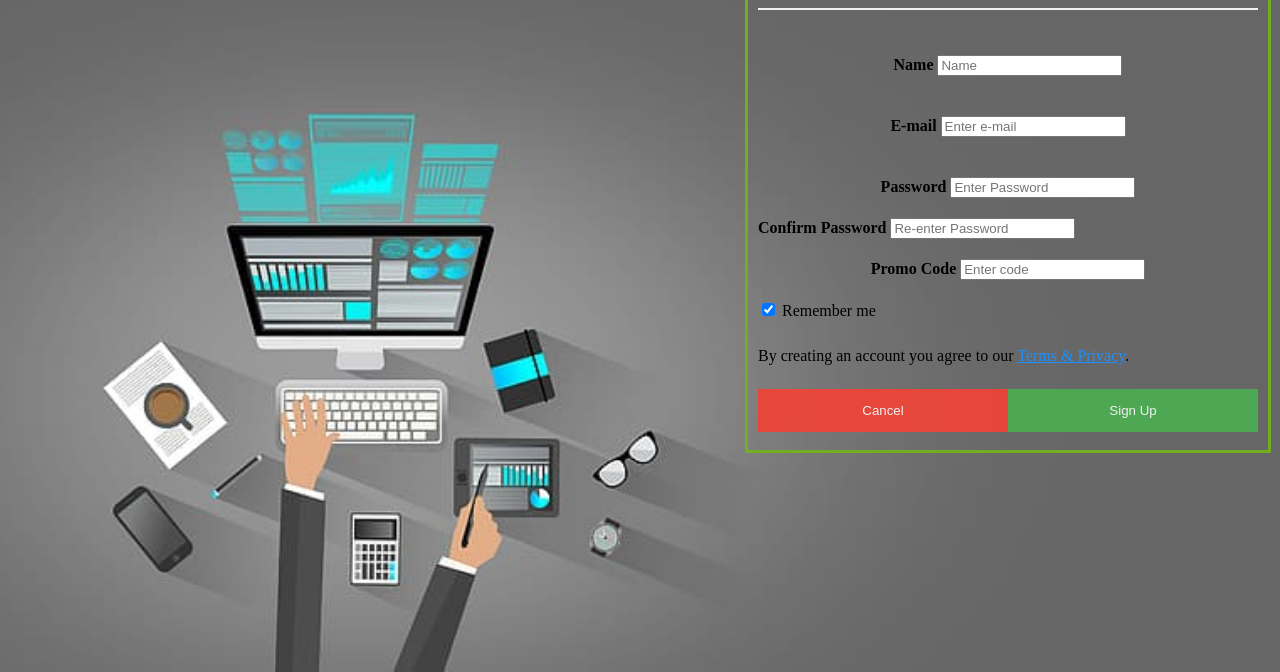
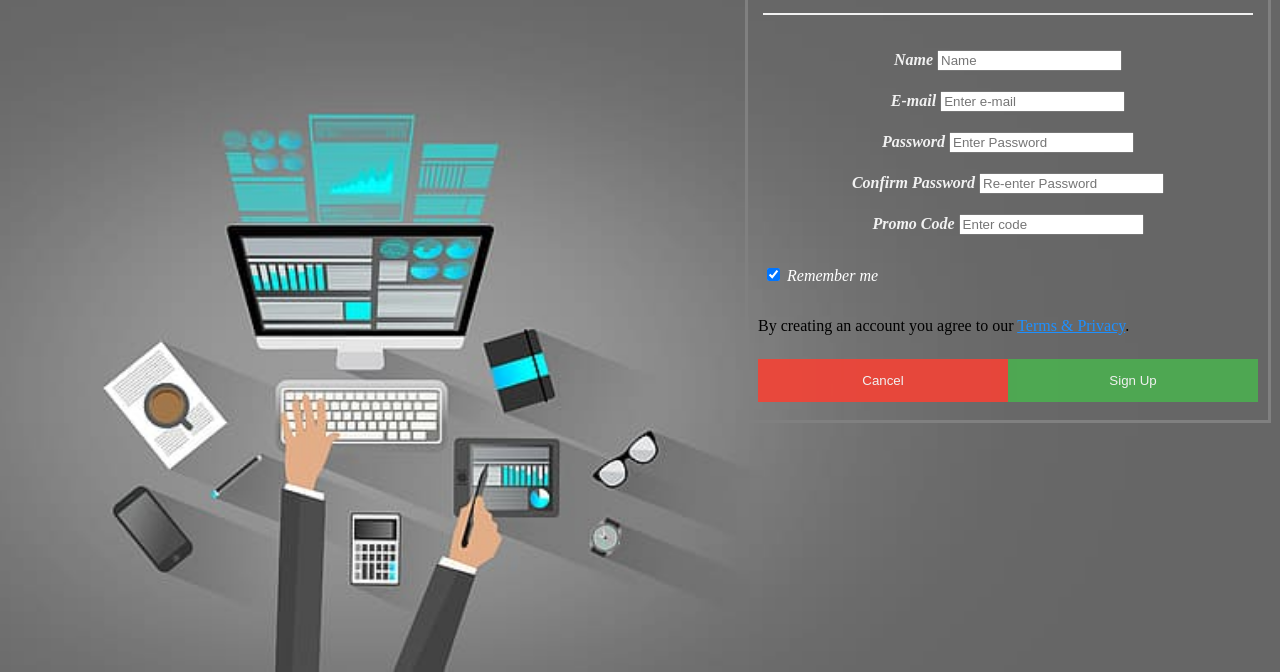
Before and after one commit to aishwarya-raman/Worksample, a plain HTML site: page index.html in a window 1280 px wide. Shown: the part 128-800 px from the top of the page. Drawn offline with Linux system fonts and the light colour scheme; a web font is replaced by a local one.

Commit message:
Updated fonts

```diff
--- a/index.css
+++ b/index.css
@@ -35,12 +35,13 @@ button {
 button:hover {
   opacity:1;
 }
-body {
+body,.p {
     background-image: url("./wall.jpg");
-    background-color: #cccccc;
+    background-color: white;
     background-position: center;
     background-repeat: no-repeat;
     background-size: cover;
+    text-align: left;
    }
 
 /* Extra styles for the cancel button */
@@ -57,18 +58,27 @@ body {
 
 /* Add padding to container elements */
 .container {
-  padding: auto;
+  padding: 5px 5px;
+  color : white;
+  //font-family:Monotype Corsiva, Times, Serif;
+  font-family: "Monotype Corsiva";
+    font-style: italic;
+    align: left
+}
 
-
+.h1{
+    padding-bottom: 5px;
+    color : white;
 }
-.name, .mail , .pass{
-padding : 20px;
+.p,.name, .mail , .pass{
+padding : 10px;
 text-align: center;
+color: #f1f1f1;
 }
 .right {
     float: right;
     width: 500px;
-    border: 3px solid #73AD21;
+    border: 3px solid gray;
     padding: 10px;
   }
 /* Clear floats */
--- a/index.html
+++ b/index.html
@@ -2,6 +2,7 @@
 <head>
     <meta charset="UTF-8">
     <meta name="viewport" content="width=device-width, initial-scale=1.0">
+    <link rel="stylesheet" href="https://fonts.googleapis.com/css?family=Sofia">
     <title>Finance</title>
     <link rel="stylesheet" href="index.css">
 </head>
@@ -24,16 +25,19 @@
           <label for="psw"><b>Password</b></label>
           <input type="password" placeholder="Enter Password" name="psw" required><br>
         </div>
+        <div class="mail">
           <label for="psw"><b>Confirm Password</b></label>
           <input type="password" placeholder="Re-enter Password" name="psw" required><br>
-          <div class="mail">
+        </div>
+        <div class="mail">
           <label for="psw"><b>Promo Code</b></label>
           <input type="passwo" placeholder="Enter code" name="psw" required><br>
         </div>
+        <div class="mail"></div>
           <label>
             <input type="checkbox" checked="checked" name="remember" style="margin-bottom:15px"> Remember me
           </label>
-
+        </div>
           <p>By creating an account you agree to our <a href="#" style="color:dodgerblue">Terms & Privacy</a>.</p>
 
           <div class="clearfix">
```
